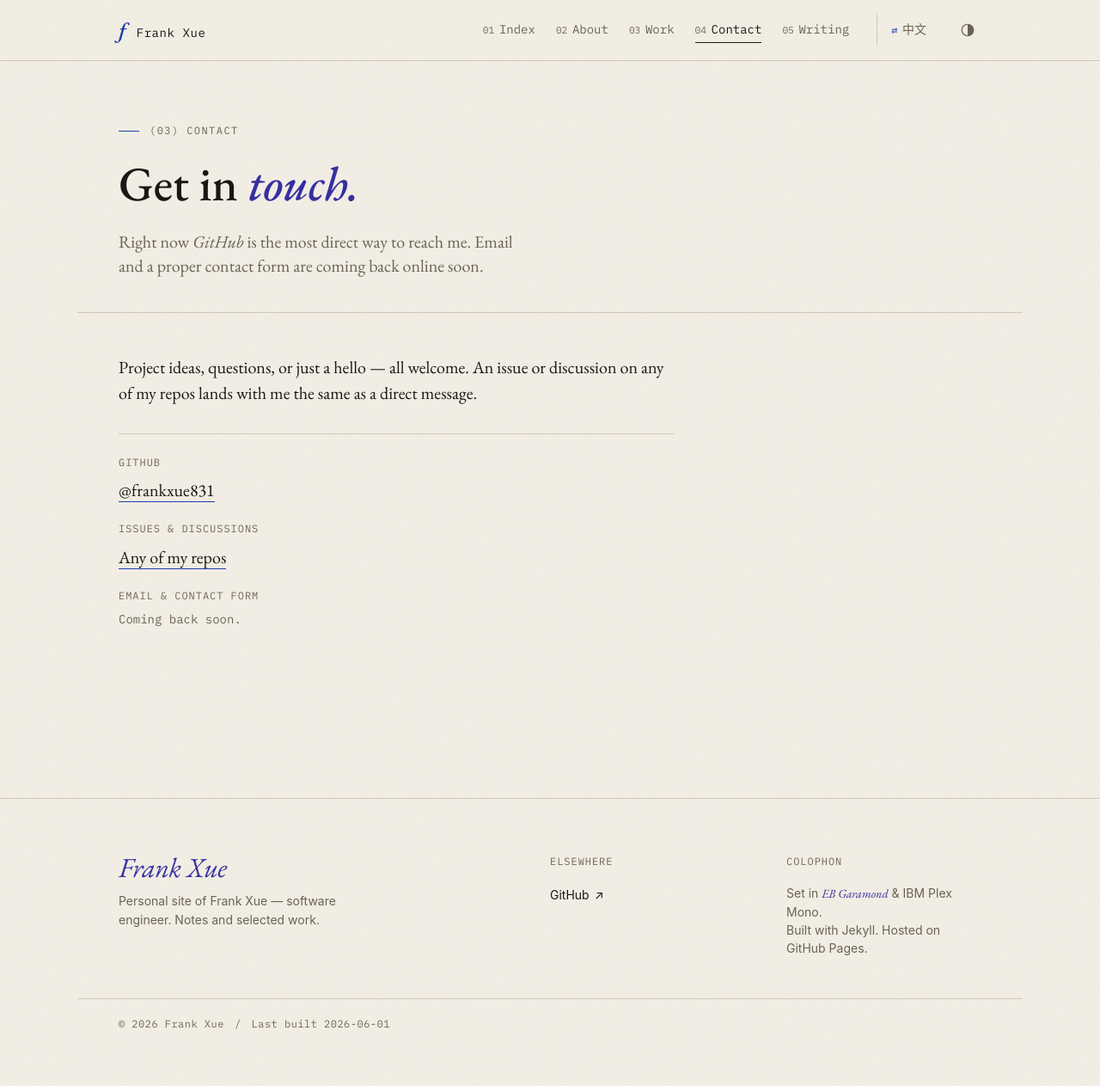
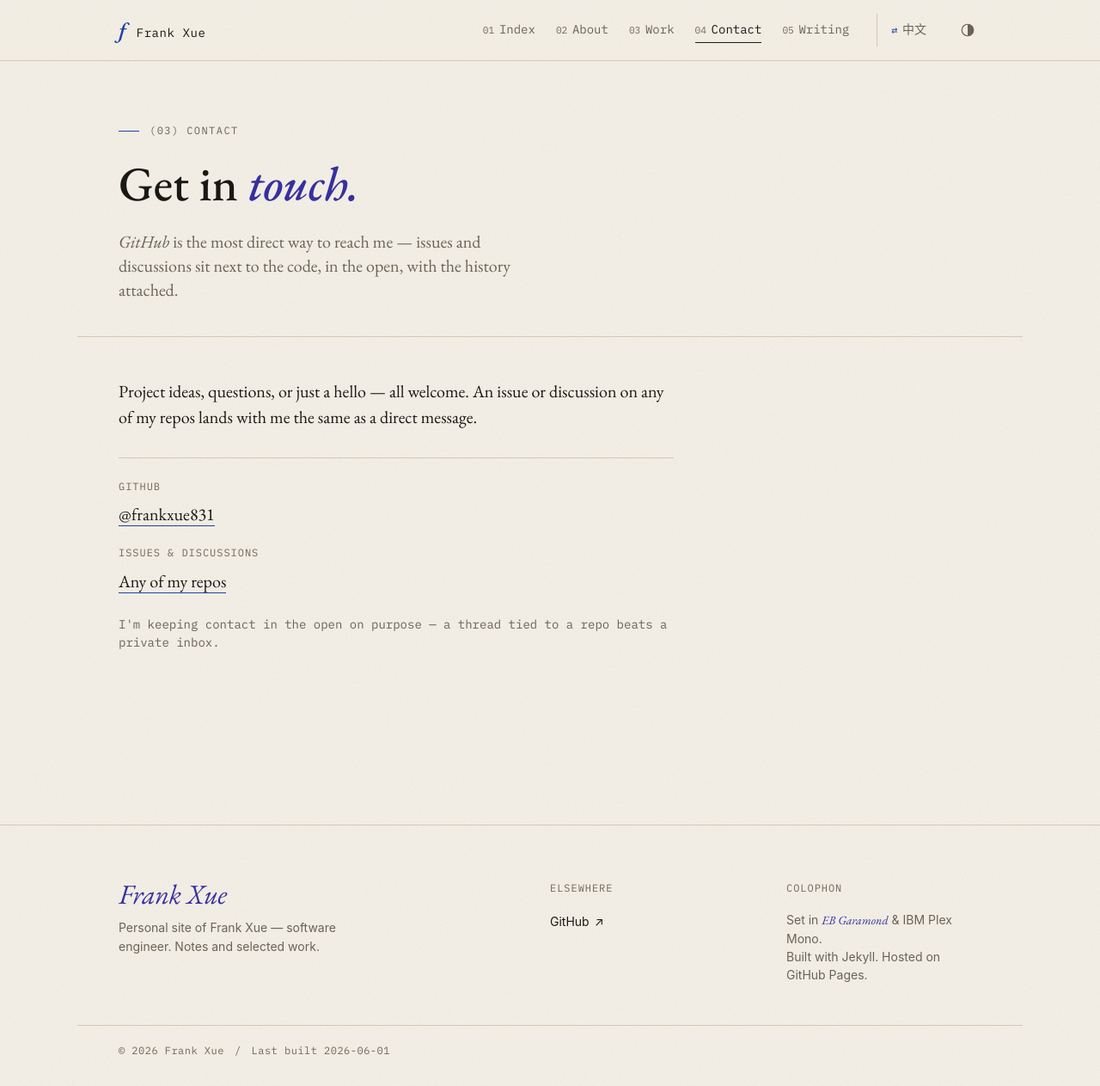
Before and after one commit to frankxue831/frankxue831.github.io, a Jekyll site: the page built from contact.html, in a window 1280 px wide and 1263 px high. Shown: the whole window at 86% size. Built offline with Jekyll 4.4.1, drawn with Linux system fonts in a browser that asks for light colours.

Commit message:
content: own the GitHub-first contact stance (EN+ZH)
The contact page (hero-linked) previously promised "email and a proper
contact form are coming back online soon" / "之后再补" — a "coming soon"
placeholder that contradicts the site's honest, anti-hype voice. Public
email is intentionally omitted, so this owns the GitHub-first choice
instead of promising something: a confident lede + a short rationale note
("a thread tied to a repo beats a private inbox").

Also generalized .contact-direct__note CSS (the note is now a standalone
<p> after the <dl>, not a <dd>) — scoped under .contact-intro to outrank
the sibling serif rule; mono + muted, reads as an aside.

Copy reviewed by codex + grok: both flagged the vague "for the kind of
work I do" qualifier (special-pleading) and the ZH mirroring the EN too
closely — applied both fixes; EN drops the qualifier, ZH freely re-authored.

Co-Authored-By: Claude Opus 4.8 (1M context) <noreply@anthropic.com>

```diff
--- a/assets/css/style.css
+++ b/assets/css/style.css
@@ -1651,13 +1651,16 @@ body.lang-zh .page-header__lede {
     color: var(--fg);
     margin-bottom: var(--space-6);
 }
-/* The "coming back soon" note under the contact list — relocated from an inline
-   style so style-src can stay strict. Selector carries dd to outrank the
-   `.contact-direct dd` serif rule the inline style used to win over. */
-.contact-direct dd.contact-direct__note {
+/* The rationale note under the contact list — a standalone paragraph after the
+   <dl> (own the GitHub-first stance), mono + muted to read as an aside. The
+   `.contact-intro` prefix outranks the `.contact-intro p` serif rule below
+   (same single-class specificity would otherwise let source order win). */
+.contact-intro .contact-direct__note {
     font-family: var(--mono);
     font-size: var(--text-sm);
+    line-height: 1.55;
     color: var(--fg-muted);
+    margin-top: var(--space-6);
 }
 
 .contact-direct {
--- a/contact.html
+++ b/contact.html
@@ -14,8 +14,8 @@ alternate: /zh/contact/
         <em>touch.</em>
     </h1>
     <p class="page-header__lede">
-        Right now <em>GitHub</em> is the most direct way to reach me.
-        Email and a proper contact form are coming back online soon.
+        <em>GitHub</em> is the most direct way to reach me — issues and
+        discussions sit next to the code, in the open, with the history attached.
     </p>
 </section>
 
@@ -36,10 +36,11 @@ alternate: /zh/contact/
             <dd>
                 <a href="https://github.com/{{ site.github_username }}?tab=repositories" rel="noopener noreferrer">Any of my repos</a>
             </dd>
-            <dt>Email &amp; contact form</dt>
-            <dd class="contact-direct__note">
-                Coming back soon.
-            </dd>
         </dl>
+
+        <p class="contact-direct__note">
+            I'm keeping contact in the open on purpose — a thread tied to a repo
+            beats a private inbox.
+        </p>
     </div>
 </section>
```
Also changed, not shown: zh/contact.html (+5 -5 lines).
